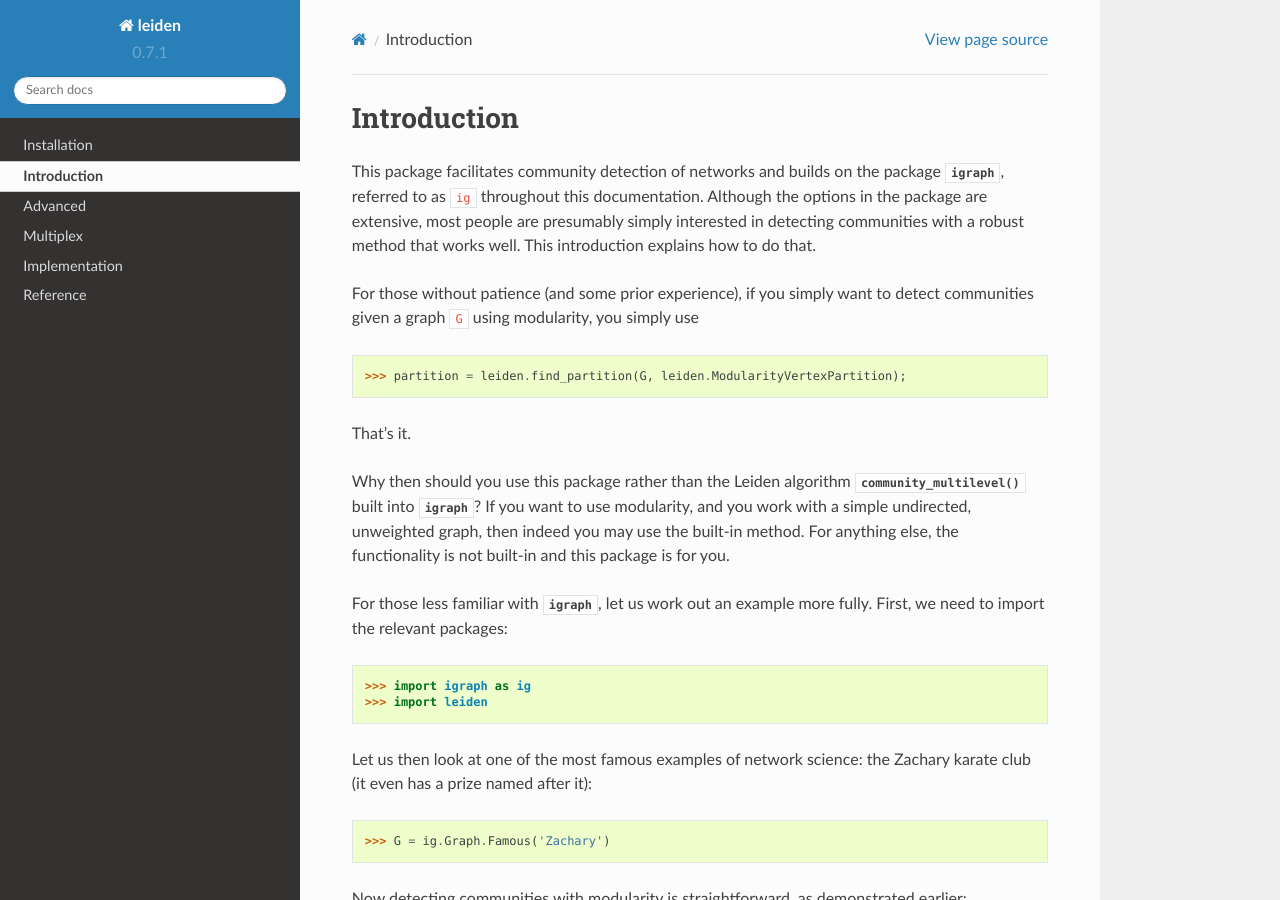
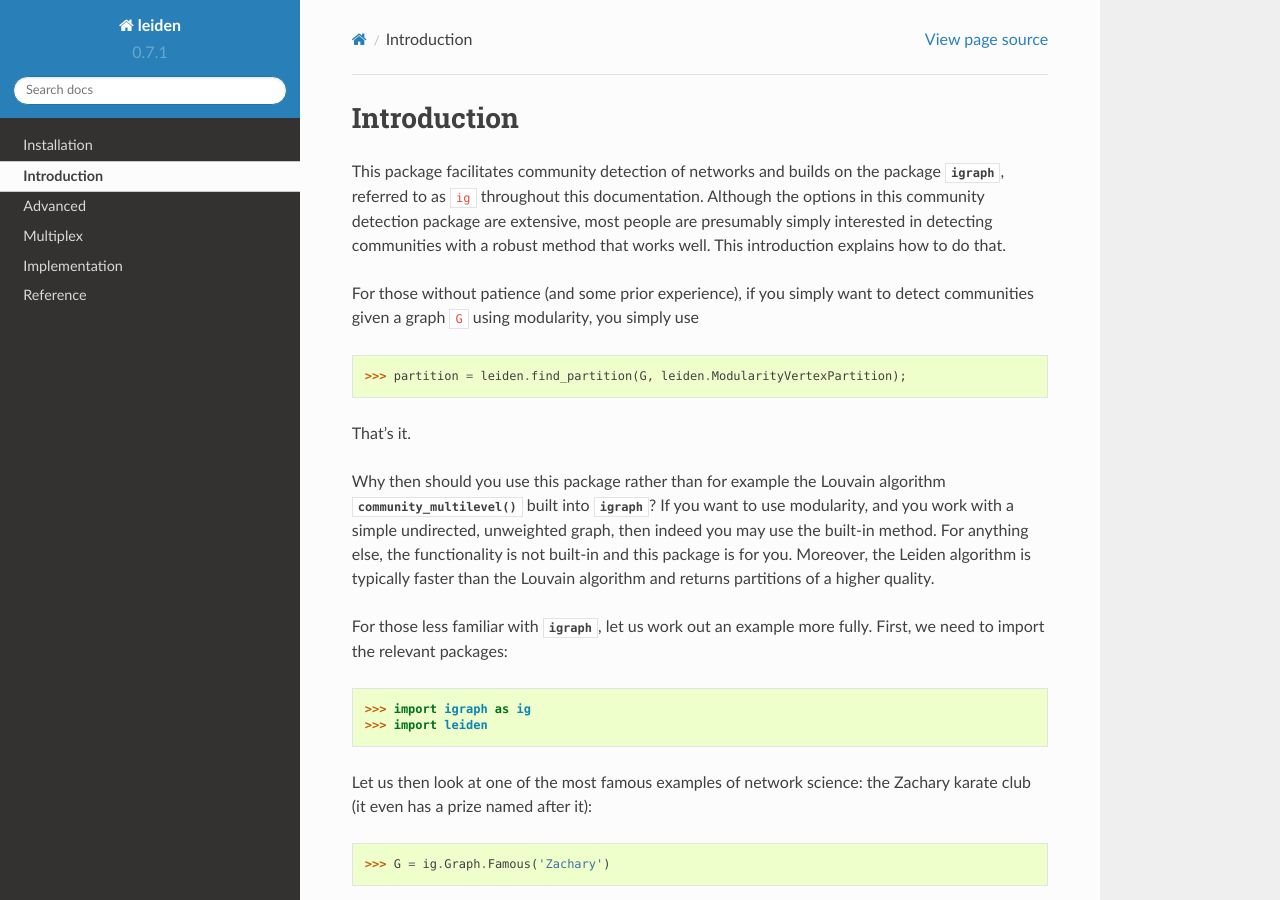
Before and after one commit to vtraag/leidenalg, a Sphinx documentation site: the page built from doc/source/intro.rst, in a window 1280 px wide and 900 px high. Built offline with Sphinx 7.4.7 and the Read the Docs theme 2.0.0, drawn with Linux system fonts in a browser that asks for light colours; the version number is read from the project's files by our own code.

```diff
--- a/doc/source/intro.rst
+++ b/doc/source/intro.rst
@@ -3,9 +3,9 @@ Introduction
 
 This package facilitates community detection of networks and builds on the
 package :mod:`igraph`, referred to as ``ig`` throughout this documentation.
-Although the options in the package are extensive, most people are presumably
-simply interested in detecting communities with a robust method that works
-well. This introduction explains how to do that.
+Although the options in this community detection package are extensive, most
+people are presumably simply interested in detecting communities with a robust
+method that works well. This introduction explains how to do that.
 
 For those without patience (and some prior experience), if you simply want to
 detect communities given a graph ``G`` using modularity, you simply use
@@ -18,11 +18,13 @@ detect communities given a graph ``G`` using modularity, you simply use
 
 That's it.
 
-Why then should you use this package rather than the Leiden algorithm
-:func:`community_multilevel` built into :mod:`igraph`? If you want to use
-modularity, and you work with a simple undirected, unweighted graph, then
+Why then should you use this package rather than for example the Louvain
+algorithm :func:`community_multilevel` built into :mod:`igraph`? If you want to
+use modularity, and you work with a simple undirected, unweighted graph, then
 indeed you may use the built-in method. For anything else, the functionality is
-not built-in and this package is for you.
+not built-in and this package is for you. Moreover, the Leiden algorithm is
+typically faster than the Louvain algorithm and returns partitions of a higher
+quality.
 
 For those less familiar with :mod:`igraph`, let us work out an example more
 fully. First, we need to import the relevant packages:
--- a/src/__init__.py
+++ b/src/__init__.py
@@ -1,5 +1,5 @@
 # -*- coding: utf-8 -*-
-r""" This package implements the leiden algorithm in ``C++`` and exposes it to
+r""" This package implements the Leiden algorithm in ``C++`` and exposes it to
 python.  It relies on ``(python-)igraph`` for it to function. Besides the
 relative flexibility of the implementation, it also scales well, and can be run
 on graphs of millions of nodes (as long as they can fit in memory). Each method
```
Also changed, not shown: doc/source/advanced.rst (+17 -12 lines), 1 other file.
